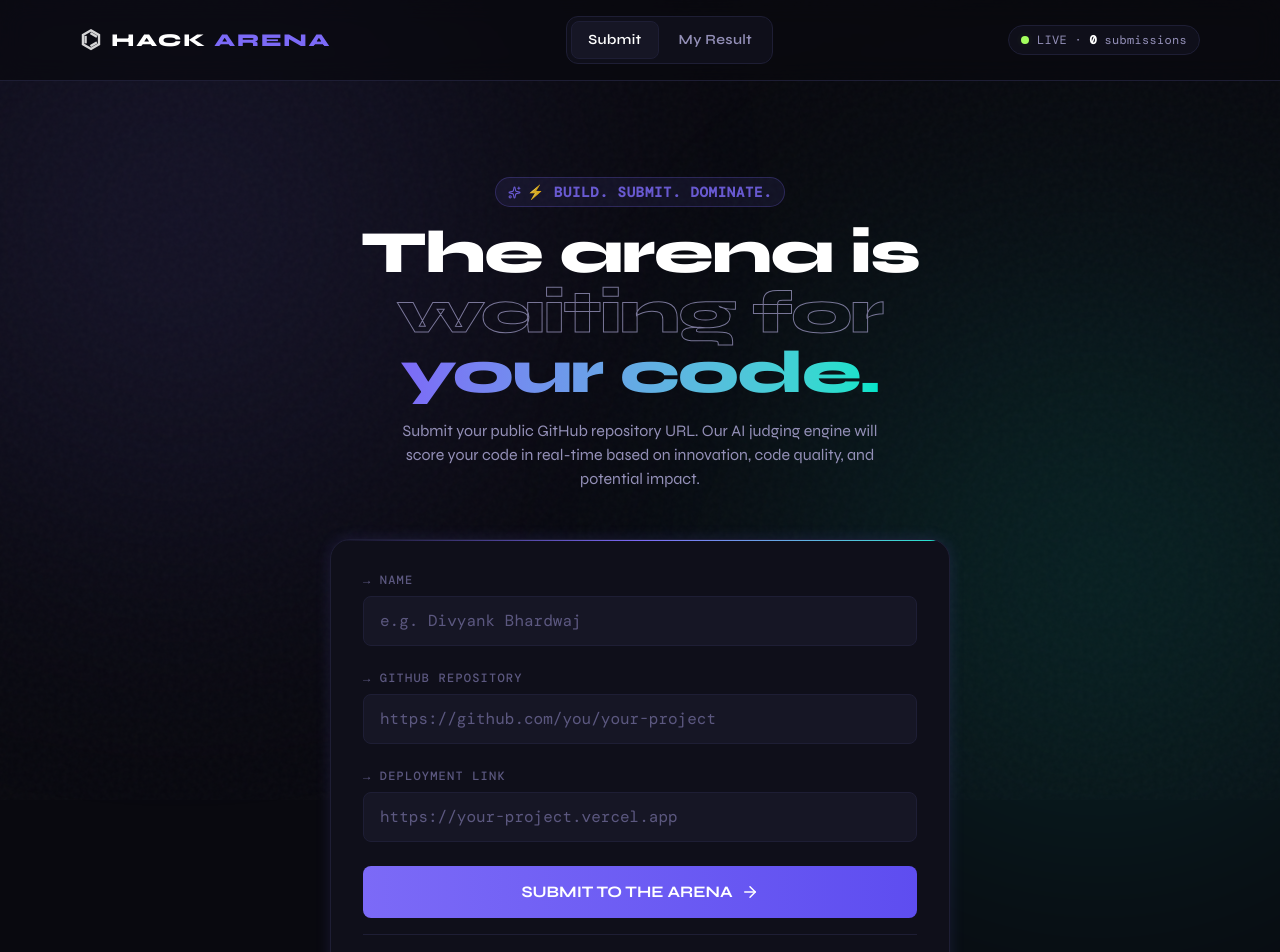
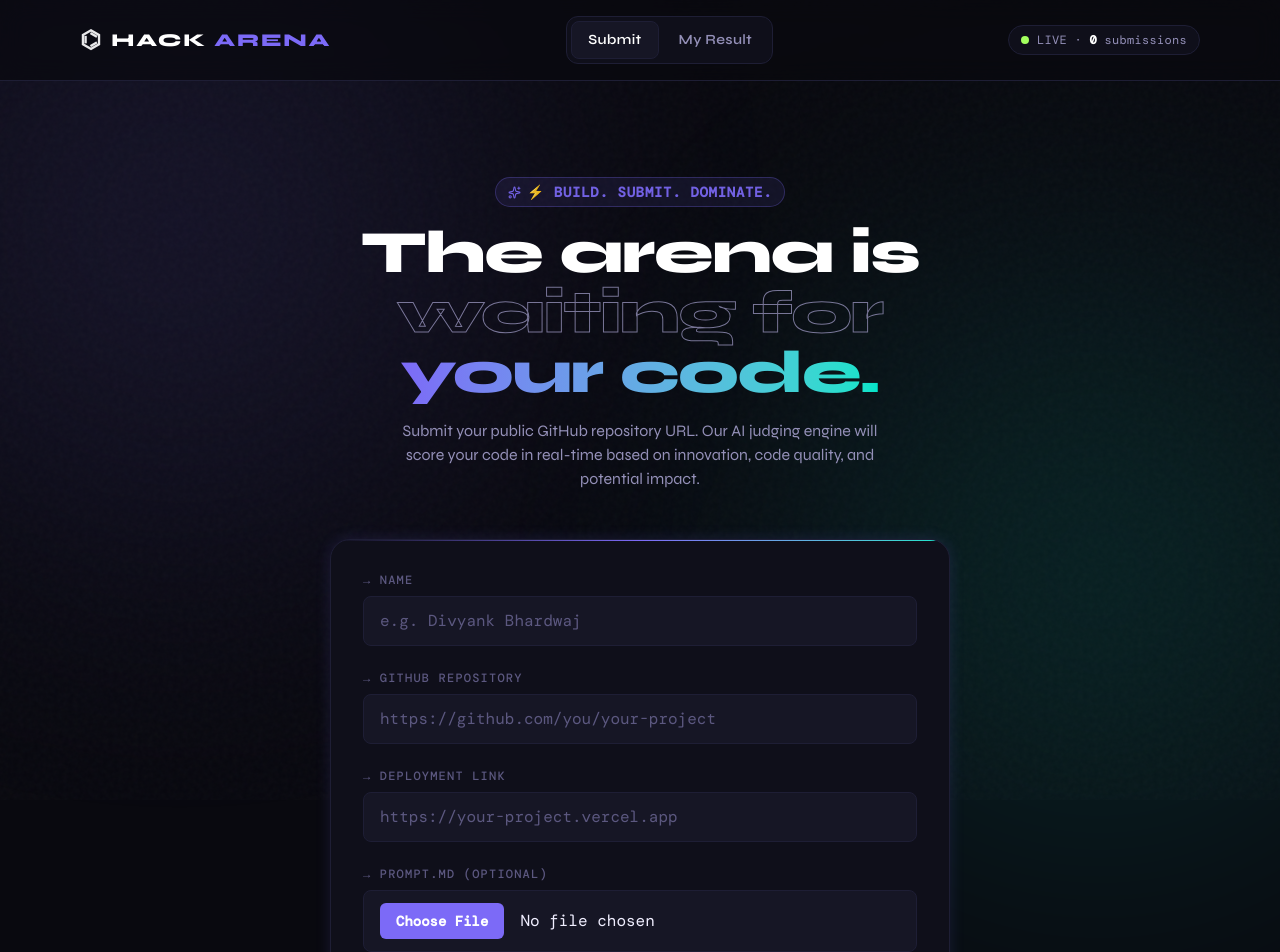
Before and after one commit to DIVYANK-BHARDWAJ/HACKJUDGE-PARTICIPANT-PORTAL, a Next.js app: page / in a window 1280 px wide. Shown: the top 952 px of the page. Built offline with nearby package versions, Linux system fonts and the light colour scheme; a web font is replaced by a local one.

Commit message:
Add prompt.md file upload and forward to judging engine

```diff
--- a/app/api/submit/route.ts
+++ b/app/api/submit/route.ts
@@ -14,7 +14,7 @@ function parseGithubUrl(url: string) {
 
 export async function POST(req: NextRequest) {
   try {
-    const { github_url, team_name, deployment_link } = await req.json();
+    const { github_url, team_name, deployment_link, prompt_content } = await req.json();
     if (!github_url || !github_url.includes('github.com')) {
       return NextResponse.json({ error: 'Please enter a valid GitHub repository URL.' }, { status: 400 });
     }
@@ -51,7 +51,8 @@ export async function POST(req: NextRequest) {
         body: JSON.stringify({
           repoUrl: github_url,
           teamName: team_name || `Team ${repo_name}`,
-          email: 'participant@hackarena.com'
+          email: 'participant@hackarena.com',
+          promptContent: prompt_content
         })
       });
 
--- a/components/SubmitTab.tsx
+++ b/components/SubmitTab.tsx
@@ -27,6 +27,8 @@ export default function SubmitTab({
   const [repoUrl, setRepoUrl] = useState('');
   const [teamName, setTeamName] = useState('');
   const [deploymentLink, setDeploymentLink] = useState('');
+  const [promptFile, setPromptFile] = useState<File | null>(null);
+  const [promptContent, setPromptContent] = useState<string>('');
   const [isEvaluating, setIsEvaluating] = useState(false);
   const [currentStageIndex, setCurrentStageIndex] = useState(0);
   const [progressSegments, setProgressSegments] = useState<boolean[]>([false, false, false, false, false]);
@@ -194,7 +196,8 @@ export default function SubmitTab({
         body: JSON.stringify({
           github_url: repoUrl.trim(),
           team_name: teamName.trim(),
-          deployment_link: deploymentLink.trim()
+          deployment_link: deploymentLink.trim(),
+          prompt_content: promptContent
         })
       });
       const data = await response.json();
@@ -253,6 +256,25 @@ export default function SubmitTab({
       return parts.pop() || 'Repository';
     } catch {
       return 'repository';
+    }
+  };
+
+  const handleFileChange = (e: React.ChangeEvent<HTMLInputElement>) => {
+    const file = e.target.files?.[0];
+    if (file) {
+      if (!file.name.endsWith('.md')) {
+        addToast('Please upload a valid .md file.', 'error');
+        return;
+      }
+      setPromptFile(file);
+      const reader = new FileReader();
+      reader.onload = (evt) => {
+        setPromptContent(evt.target?.result as string);
+      };
+      reader.readAsText(file);
+    } else {
+      setPromptFile(null);
+      setPromptContent('');
     }
   };
 
@@ -336,6 +358,20 @@ export default function SubmitTab({
                 value={deploymentLink}
                 onChange={(e) => setDeploymentLink(e.target.value)}
                 className="w-full bg-[var(--surface2)] border border-[var(--border)] rounded-lg px-4 py-3 text-sm md:text-base font-mono-custom text-[var(--text)] placeholder-[var(--text3)] focus:outline-none focus:border-[var(--accent)] transition-colors disabled:opacity-60"
+              />
+            </div>
+
+            {/* Prompt.md File Upload */}
+            <div className="space-y-2">
+              <label className="block text-xs font-medium uppercase tracking-widest text-[var(--text3)] font-mono-custom">
+                → PROMPT.MD (OPTIONAL)
+              </label>
+              <input
+                type="file"
+                accept=".md"
+                disabled={isEvaluating}
+                onChange={handleFileChange}
+                className="w-full bg-[var(--surface2)] border border-[var(--border)] rounded-lg px-4 py-3 text-sm md:text-base font-mono-custom text-[var(--text)] focus:outline-none focus:border-[var(--accent)] transition-colors disabled:opacity-60 file:mr-4 file:py-2 file:px-4 file:rounded-md file:border-0 file:text-sm file:font-semibold file:bg-[var(--accent)] file:text-white hover:file:bg-[var(--accent2)] cursor-pointer"
               />
             </div>
 
```
